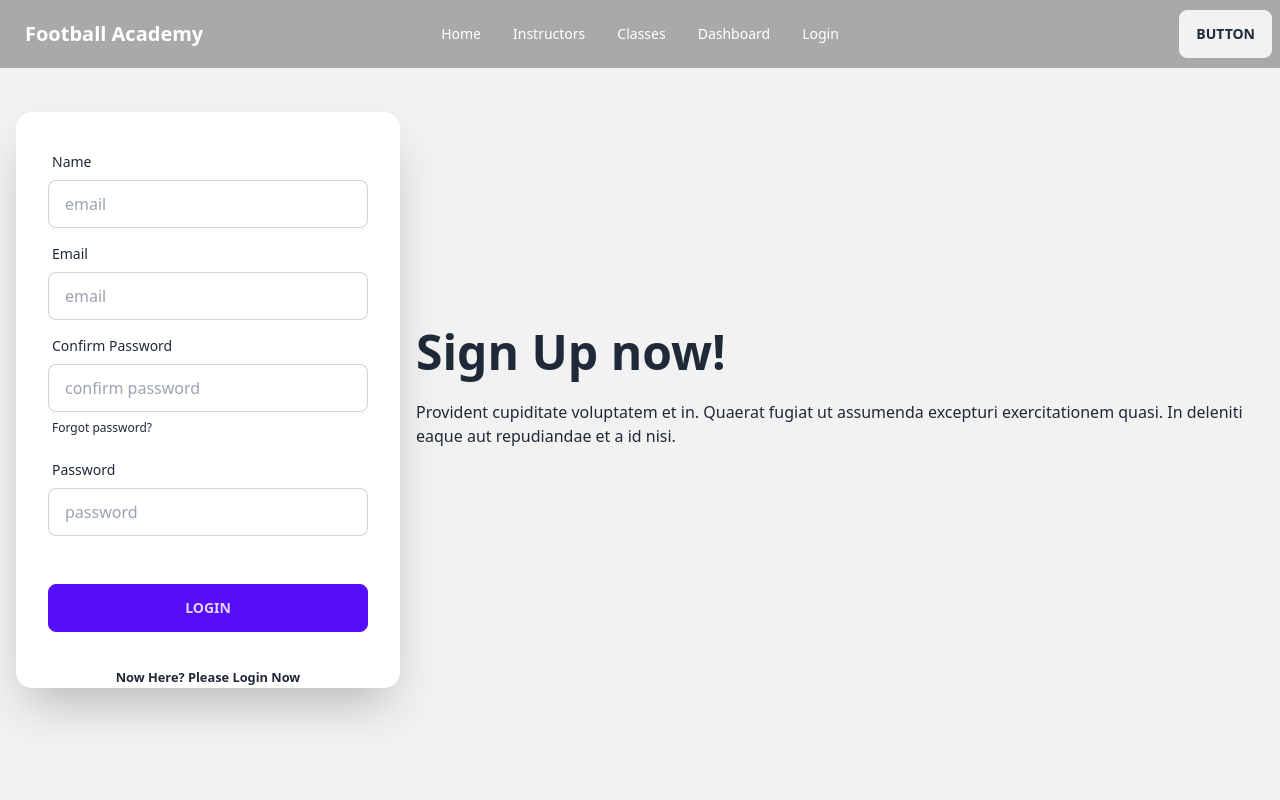
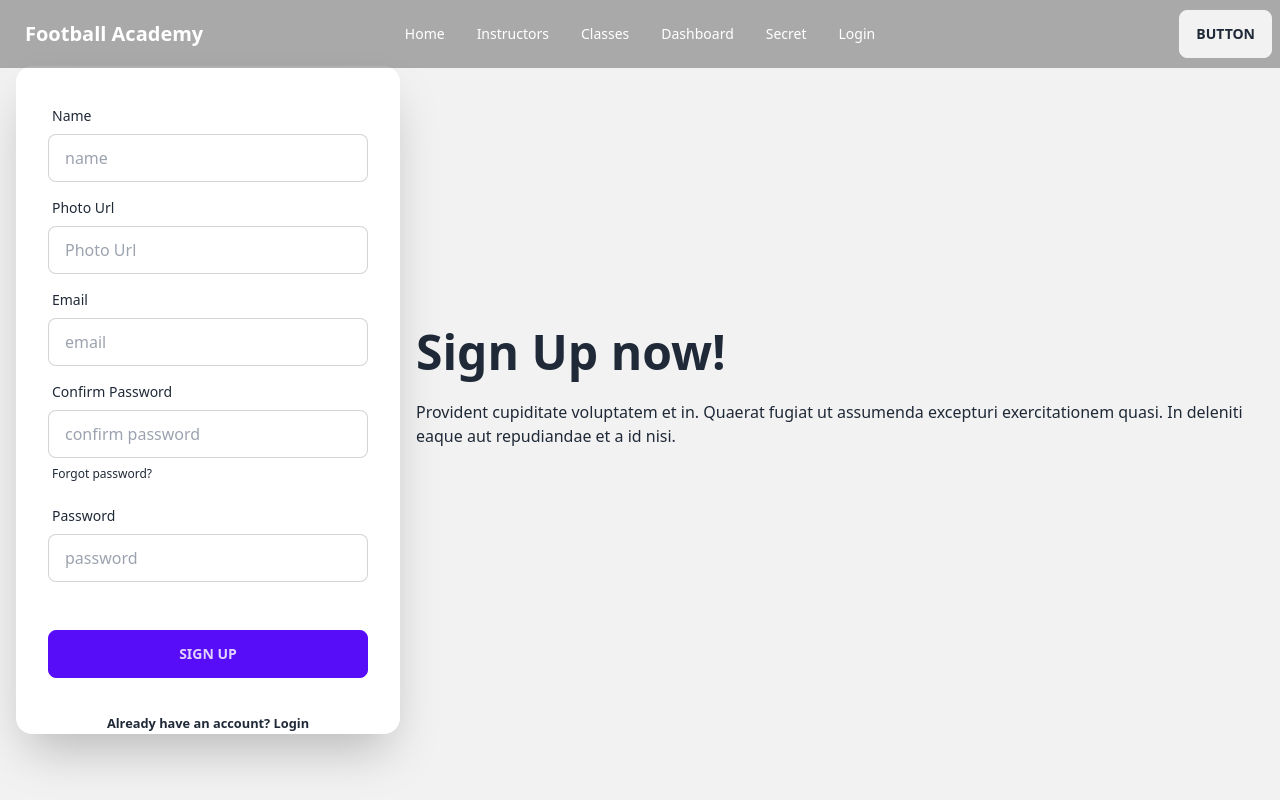
Before and after one commit to mdbelalbs78/football-academy-summer-clientr, a React (Vite) app: page /signup in a window 1280 px wide. Shown: the top 800 px of the page. Built offline with nearby package versions, Linux system fonts and the light colour scheme; no server answers.

Commit message:
photo url

```diff
--- /dev/null
+++ b/src/Routes/PrivateRoute.jsx
@@ -0,0 +1,19 @@
+import { useContext } from "react";
+import { AuthContext } from "../providers/AuthProvider";
+import { Navigate, useLocation } from "react-router-dom";
+
+const PrivateRoute = ({children}) => {
+    const {user, loading} = useContext(AuthContext)
+    const location = useLocation();
+
+
+    if(loading){
+        return <progress className="progress progress-error w-56" value="40" max="100"></progress>
+    }
+    if(user){
+        return children;
+    }
+    return <Navigate to='/login' state={{from: location}} replace></Navigate>
+};
+
+export default PrivateRoute;
--- a/src/Routes/Routes.jsx
+++ b/src/Routes/Routes.jsx
@@ -5,6 +5,8 @@ import Main from "../Layout/Main";
 import Home from "../pages/Home/Home/Home";
 import Login from "../pages/Login/Login";
 import SignUp from "../pages/SignUp/SignUp";
+import PrivateRoute from "./PrivateRoute";
+import Secret from "../pages/Shared/Secret/Secret";
 
 
   export const router = createBrowserRouter([
@@ -23,6 +25,10 @@ import SignUp from "../pages/SignUp/SignUp";
         {
           path: 'signup',
           element: <SignUp></SignUp>
+        },
+        {
+          path: 'secret',
+          element:<PrivateRoute><Secret></Secret></PrivateRoute>
         }
       ]
     },
--- a/src/pages/Login/Login.jsx
+++ b/src/pages/Login/Login.jsx
@@ -1,11 +1,15 @@
 import { useContext } from 'react';
 import img from '../../assets/fo1.jpg'
 import { AuthContext } from '../../providers/AuthProvider';
-import { Link } from 'react-router-dom';
+import { Link, useLocation, useNavigate } from 'react-router-dom';
+import { Helmet } from 'react-helmet-async';
 
 const Login = () => {
+  const {signIn} = useContext(AuthContext)
+  const navigate = useNavigate();
+  const location = useLocation();
 
-  const {signIn} = useContext(AuthContext)
+  const from = location.state?.from?.pathname || "/";
 
     const handleLogin = event => {
         event.preventDefault();
@@ -18,9 +22,14 @@ const Login = () => {
           const user = result.user;
           console.log(user);
         })
+        navigate(from, {replace: true});
     }
 
     return (
+        <>
+      <Helmet>
+         <title>Football Academy | Login</title>
+    </Helmet>
         <div className="hero min-h-screen bg-base-200 ">
         <div className="hero-content flex-col lg:flex-row-reverse ">
           <div className="text-center md:w-1/2 lg:text-left">
@@ -53,6 +62,7 @@ const Login = () => {
           </div>
         </div>
       </div>
+        </>
     );
 };
 
--- a/src/pages/Shared/Navbar/Navbar.jsx
+++ b/src/pages/Shared/Navbar/Navbar.jsx
@@ -1,12 +1,30 @@
+import { useContext } from "react";
 import { Link } from "react-router-dom";
+import { AuthContext } from "../../../providers/AuthProvider";
 
 const Navbar = () => {
+  const {user, logOut} = useContext(AuthContext)
+
+  const handleLogOut = () => {
+       logOut()
+       .then(() =>{})
+       .catch(error => console.log(error))
+  }
+
     const navOptions = <>
        <li><Link to='/'>Home</Link></li>
         <li><Link to='instructors'>Instructors</Link></li>
         <li><Link to='class'>Classes</Link></li>
         <li><Link to='dashboard'>Dashboard </Link></li>
-        <li><Link to='login'>Login</Link></li>
+        <li><Link to='secret'>Secret </Link></li>
+
+        {
+          user ? <>
+           <button onClick={handleLogOut} className="btn btn-active btn-ghost">Log Out</button>
+          </> : <>
+            <li><Link to='login'>Login</Link></li>
+          </>
+        }
     </>
     return (
   <div>
--- /dev/null
+++ b/src/pages/Shared/Secret/Secret.jsx
@@ -0,0 +1,10 @@
+
+const Secret = () => {
+    return (
+        <div>
+
+        </div>
+    );
+};
+
+export default Secret;
--- a/src/pages/SignUp/SignUp.jsx
+++ b/src/pages/SignUp/SignUp.jsx
@@ -1,16 +1,31 @@
+import { useContext } from "react";
+import { Helmet } from "react-helmet-async";
 import { useForm } from "react-hook-form";
 import { Link } from "react-router-dom";
+import { AuthContext } from "../../providers/AuthProvider";
 
 
 const SignUp = () => {
   const { register, handleSubmit, formState: { errors } } = useForm();
+
+  const {createUser} = useContext(AuthContext)
+
   const onSubmit = data => {
     console.log(data)
+    createUser(data.email, data.password)
+    .then(result => {
+      const loggedUser = result.user;
+      console.log(loggedUser);
+    })
   };
 
 
 
     return (
+    <>
+    <Helmet>
+         <title>Football Academy | Sign Up</title>
+    </Helmet>
   <div className="hero min-h-screen bg-base-200">
   <div className="hero-content flex-col lg:flex-row-reverse">
     <div className="text-center lg:text-left">
@@ -23,10 +38,20 @@ const SignUp = () => {
           <label className="label">
             <span className="label-text">Name</span>
           </label>
-          <input type="name" {...register("name", { required: true })} name="name" placeholder="email" className="input input-bordered" />
+          <input type="name" {...register("name", { required: true })} name="name" placeholder="name" className="input input-bordered" />
           {errors.name && <span>name is required</span>}
 
         </div>
+
+        <div className="form-control">
+          <label className="label">
+            <span className="label-text">Photo Url</span>
+          </label>
+          <input type="photo" {...register("photoURL", { required: true })}  placeholder="Photo Url" className="input input-bordered" />
+          {errors.photoUrl && <span>Photo Url  is required</span>}
+
+        </div>
+
         <div className="form-control">
           <label className="label">
             <span className="label-text">Email</span>
@@ -63,13 +88,14 @@ const SignUp = () => {
           </label>
         </div>
         <div className="form-control mt-6">
-          <button className="btn btn-primary">Login</button>
+          <input className="btn btn-primary" type="submit" value="Sign Up" />
         </div>
       </form>
-      <p className='text-center font-semibold'><small>Now Here? <Link to='/login'>Please Login Now</Link></small></p>
+      <p className='text-center font-semibold'><small>Already have an account? <Link to='/login'>Login</Link></small></p>
     </div>
   </div>
 </div>
+    </>
     );
 };
 
--- a/src/providers/AuthProvider.jsx
+++ b/src/providers/AuthProvider.jsx
@@ -20,7 +20,7 @@ const AuthProvider = ({children}) => {
 
     const signIn = (email, password) => {
         setLoading(true)
-        return signInWithEmailAndPassword(email, password)
+        return signInWithEmailAndPassword(auth,email, password)
     }
 
     const logOut = () => {
```
